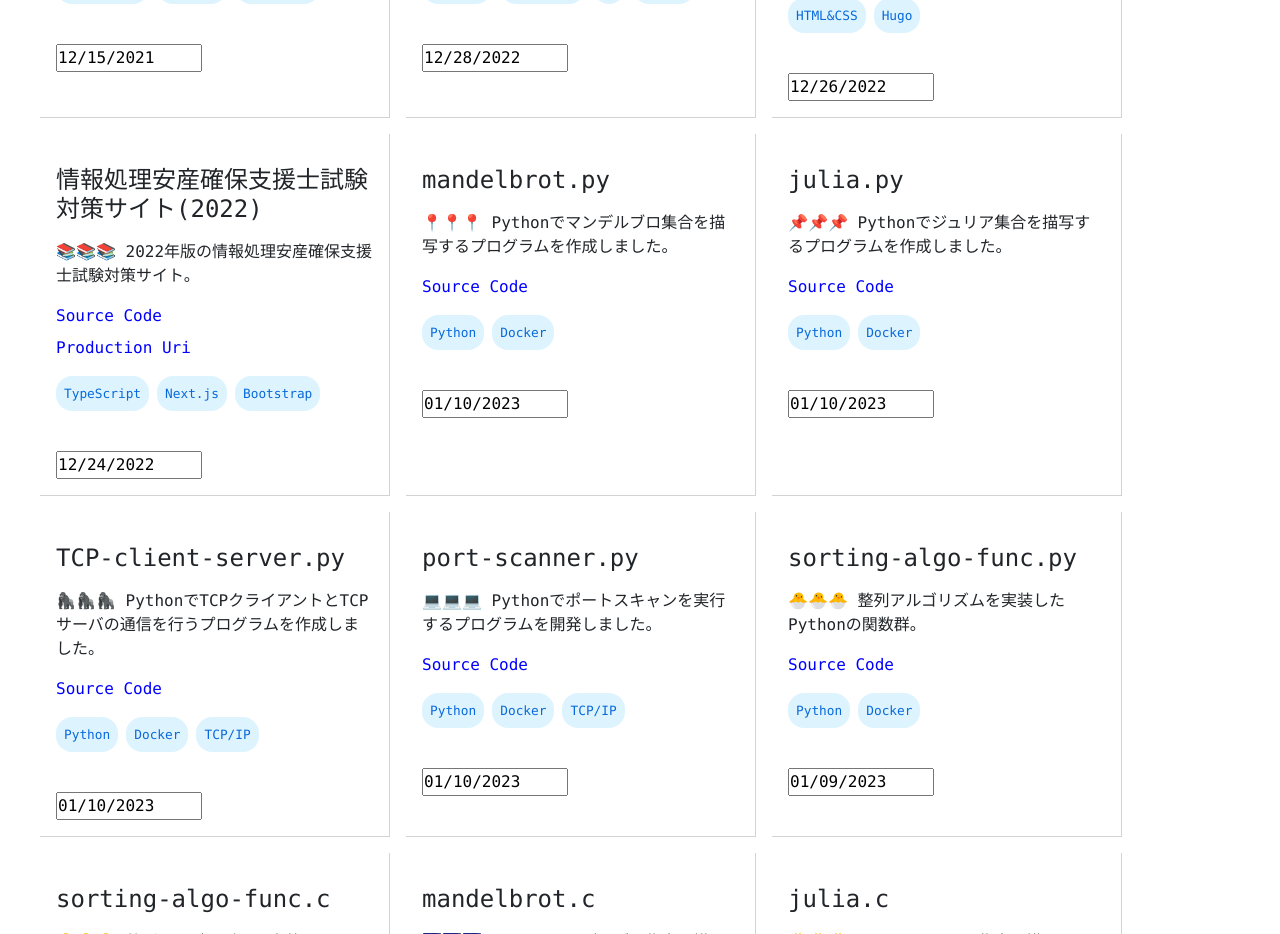
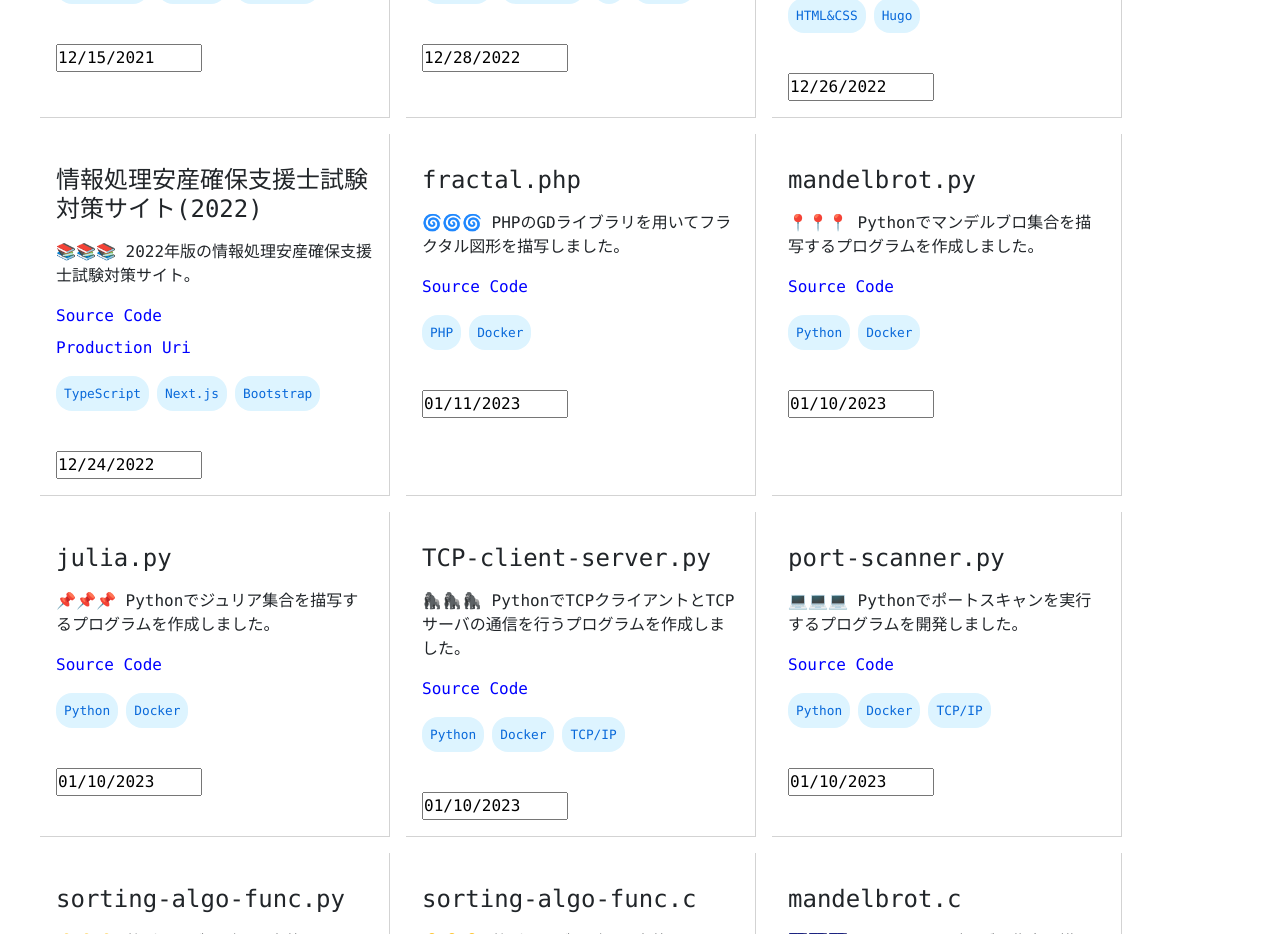
Before and after one commit to osawa-koki/osawa-koki, a Next.js app in the folder portfolio/: page /portfolio in a window 1280 px wide. Shown: the part 860-1794 px from the top of the page. Built offline with nearby package versions, Linux system fonts and the light colour scheme.

Commit message:
ポートフォリオ追加した。

```diff
--- a/portfolio/data/portfolio.ts
+++ b/portfolio/data/portfolio.ts
@@ -386,6 +386,14 @@ const portfolio: Portfolio[] = [
     tech_used: ["Python", "Docker", "TCP/IP"],
     recommend: 3,
   },
+  {
+    name: "fractal.php",
+    description: "🌀🌀🌀 PHPのGDライブラリを用いてフラクタル図形を描写しました。",
+    repo_url: "https://github.com/osawa-koki/fractal.php",
+    created_at: new Date("2023-01-11"),
+    tech_used: ["PHP", "Docker"],
+    recommend: 3,
+  },
 ];
 
 export default portfolio.sort((a, b) => {
```
